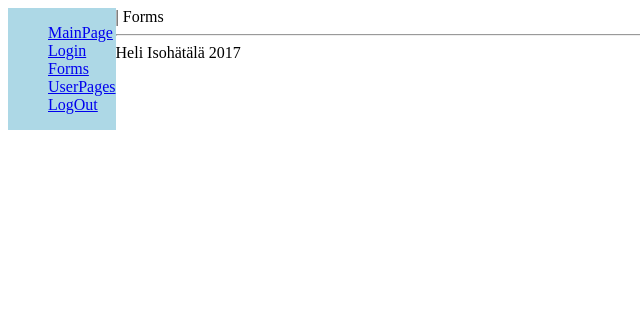
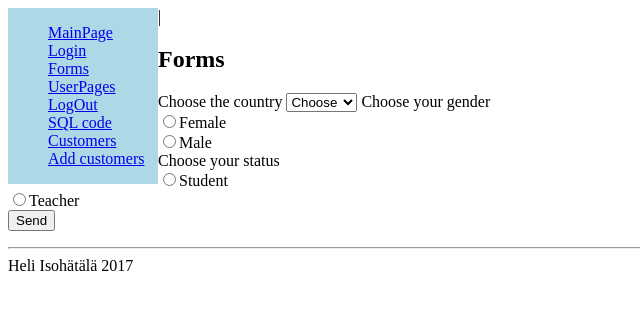
Before and after one commit to nice-mood/project2, a PHP site: page /forms.php in a window 1280 px wide. Shown: the top 310 px of the page, without its empty margins (0-640 px from the left). Run offline with PHP 8.4, Linux system fonts and the light colour scheme; data that the repository does not hold is empty.

Commit message:
Paljon shittiä

```diff
--- a/forms.php
+++ b/forms.php
@@ -1,3 +1,45 @@
 <?php include "menu.php"; ?>
- Forms
+ <h2>Forms</h2>
+
+<form  action="forms.php" method="post">
+    <label for="country"> Choose the country</label>
+        <select id="country" name="country">
+             <option value="">Choose</option>
+             <option value="fin">Finland</option>
+             <option value="rus">Russian</option>
+             <option value="nep">Nepal</option>
+             <option value="vie">Vietnam</option>
+             <option value="lat">Latvia</option>
+             <option value="esp">Spain</option>
+       </select>
+
+    <label for="gender">Choose your gender</label><br />
+    <input type="radio" name="gender" value="female">Female<br />
+    <input type="radio" name="gender" value="male">Male<br />
+
+
+
+    <label for="status">Choose your status</label><br />
+    <input type="radio" name="status" value="student">Student<br />
+    <input type="radio" name="status" value="teacher">Teacher<br />
+    <input type="submit" name="btnSend" value="Send">
+
+    </form>
+<?php
+$btn=$_POST['btnSend'];
+if(isset($btn))
+{
+$country=$_POST['country'] ;
+$gender=$_POST['gender'] ;
+echo 'Hello '.$gender. ' from ' .$country.'.' ;
+
+
+}
+?>
+
+
+
+
+
+
  <?php include "footer.php" ;?>
--- a/menu.php
+++ b/menu.php
@@ -3,7 +3,7 @@
 <head>
 <meta charset="utf-8">
 <title>PHP example 2</title>
-<link rel="stylesheet" href="mystyle.css">
+<link rel="stylesheet" type="text/css" href="mystyle.css">
 </head>
 <body>
 <div id="menu">
@@ -13,9 +13,12 @@
      <li><a href="forms.php">Forms</a></li>
      <li><a href="user.php">UserPages</a></li>
      <li><a href="logout.php">LogOut</a></li>
+     <li><a href="sql.php">SQL code</a></li>
+     <li><a href="customers.php">Customers</a></li>
+     <li><a href="add_customer.php">Add customers</a></li>
 
   </ul>
 
-
+<div id="content"></div>
 
 </div>
--- a/mystyle.css
+++ b/mystyle.css
@@ -1,7 +1,7 @@
 #menu{
 background-color: lightblue;
 float: left;
-widht: 150px ;
+width: 150px ;
 
 }
 #menu ul{
@@ -12,6 +12,5 @@ background-color: white;
 
 }
 #content{
-
-    margin-left: 160px;
+ margin-left: 160px;
 }
--- a/user.php
+++ b/user.php
@@ -4,7 +4,7 @@
 session_start();
     if(isset($_SESSION['username']))
     {
-        echo 'you are logged in as a ' .$_SESSION['username'] ;
+        echo 'You are logged in as a ' .$_SESSION['username'] ;
     }
     else
     {
```
Also changed, not shown: add_customer.php (added, +36 -0 lines), connect.php (added, +14 -0 lines), customers.php (added, +29 -0 lines), sql.php (added, +24 -0 lines).
